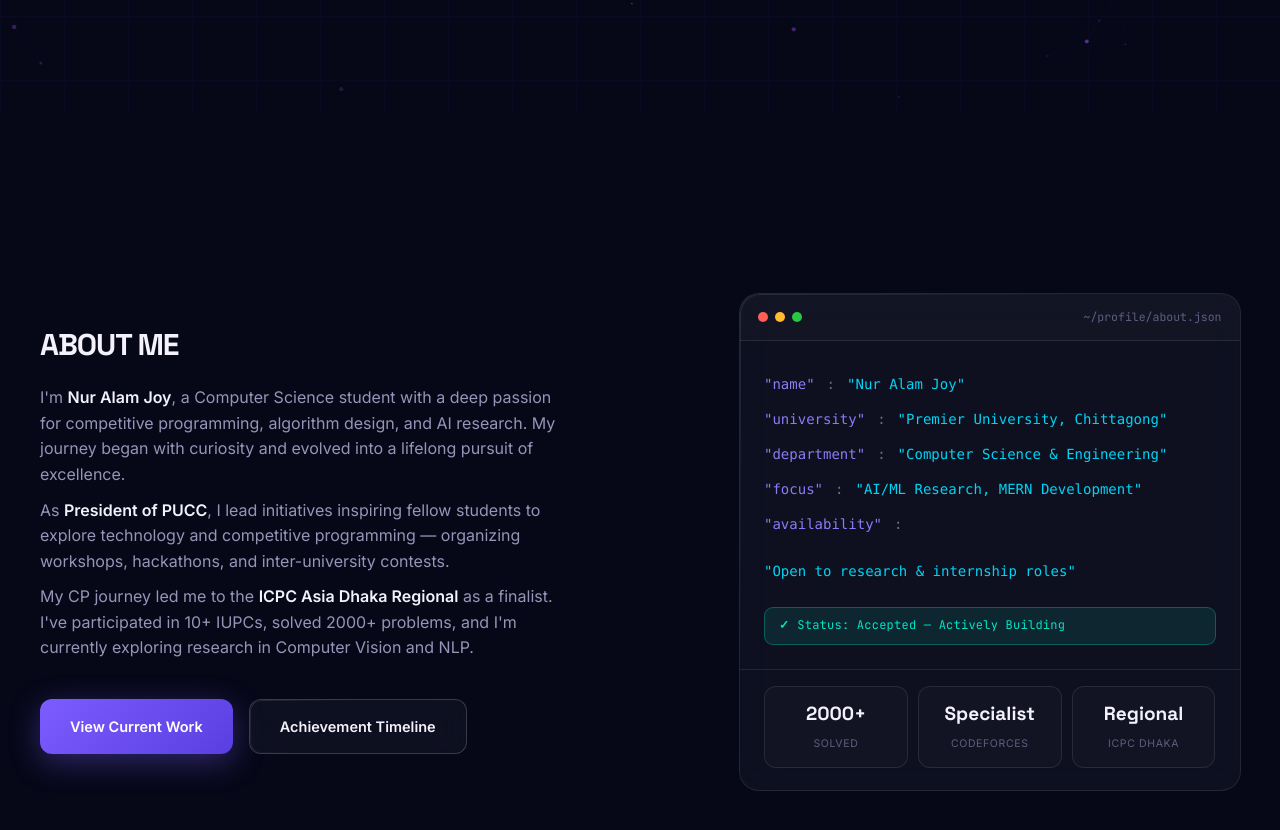
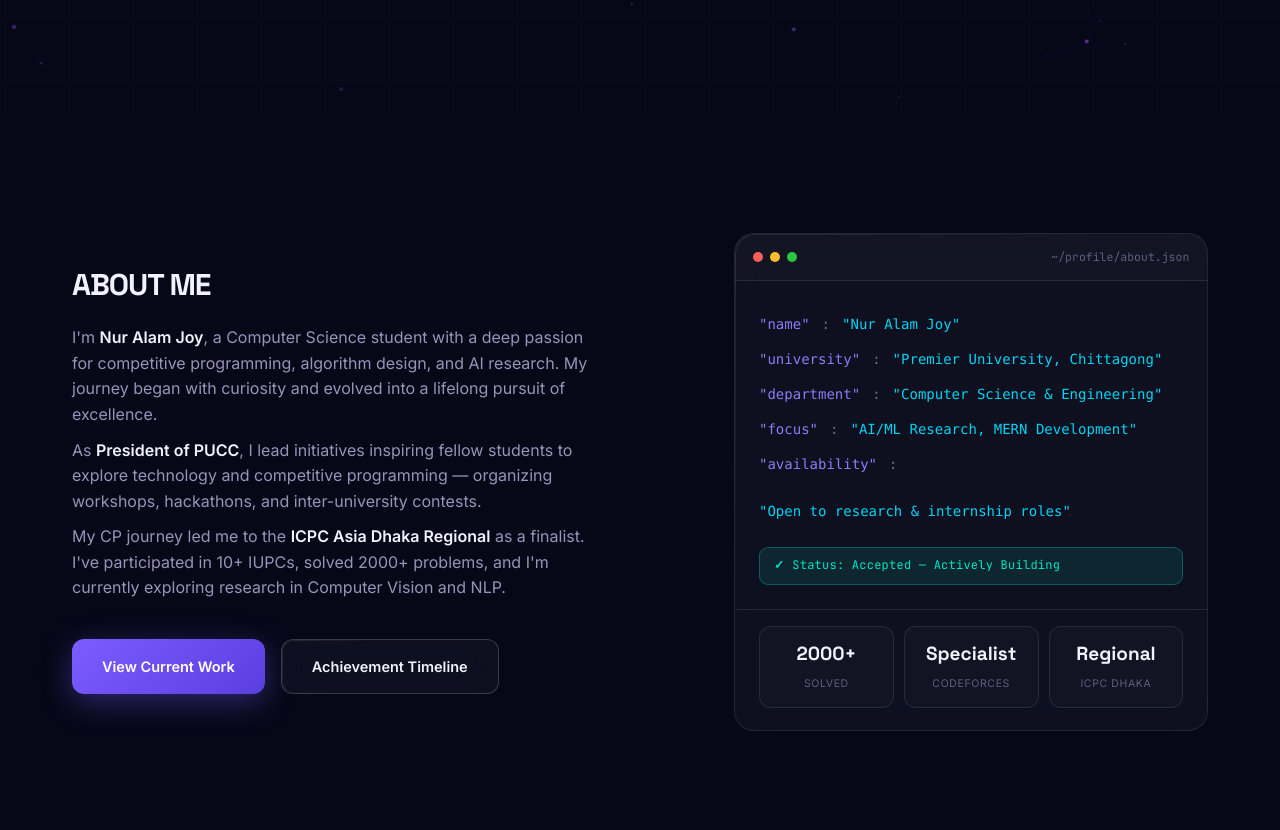
Before and after one commit to nuralamjoy/my_portfolio, a React (Vite) app: page / in a window 1280 px wide. Shown: the part 688-1518 px from the top of the page. Built offline with nearby package versions, Linux system fonts and the light colour scheme.

Commit message:
update about.jsx

```diff
--- a/src/components/About/AboutMe.css
+++ b/src/components/About/AboutMe.css
@@ -40,7 +40,7 @@
   max-width: 1200px;
   /* background-color: #28c840; */
   margin: 0 auto;
-  /* padding: 120px 32px; */
+  padding: 120px 32px;
 }
 @media (max-width: 768px) {
   .about-me-root section {
```
